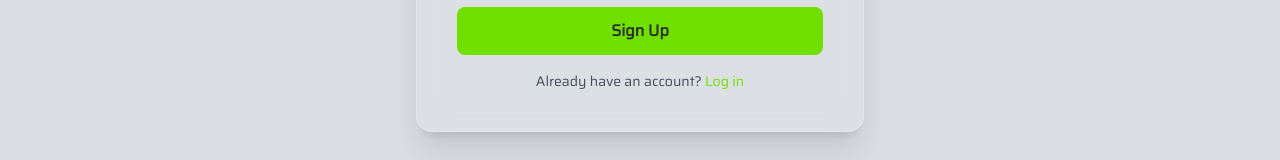
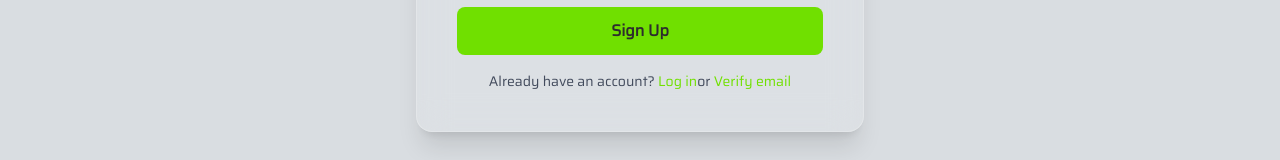
Before and after one commit to SundayEsther7/Fashion, a React (Vite) app in the folder client/: page /register in a window 1280 px wide. Shown: the part 483-643 px from the top of the page. Built offline with nearby package versions, Linux system fonts and the light colour scheme; no server answers.

Commit message:
verify update

```diff
--- a/client/src/pages/Register.jsx
+++ b/client/src/pages/Register.jsx
@@ -38,7 +38,10 @@ export default function Register() {
 
       if (response.ok) {
         // Store user (unverified) in localStorage for redirect protection
-  localStorage.setItem("user", JSON.stringify({ email: formData.email, isVerified: false }));
+        localStorage.setItem(
+          "user",
+          JSON.stringify({ email: formData.email, isVerified: false })
+        );
 
         // You can navigate directly to verification
         navigate(`/verify-email?email=${encodeURIComponent(formData.email)}`);
@@ -51,7 +54,6 @@ export default function Register() {
       toast.error("Network error. Please check your connection.");
     }
   };
-
 
   return (
     <section
@@ -129,6 +131,13 @@ export default function Register() {
           <Link className="text-accent hover:underline font-medium" to="/login">
             Log in
           </Link>
+        or{" "}
+          <Link
+            className="text-accent hover:underline font-medium"
+            to={`/verify-email?email=${encodeURIComponent(formData.email)}`}
+          >
+            Verify email
+          </Link>
         </p>
       </div>
     </section>
--- a/client/src/pages/VerifyEmail.jsx
+++ b/client/src/pages/VerifyEmail.jsx
@@ -46,7 +46,7 @@ export default function VerifyEmail() {
 
   try {
     const res = await fetch(
-        `${API}/api/auth/login`,
+      `${API}/api/auth/verify-email`, // ✅ correct endpoint
       {
         method: "POST",
         headers: { "Content-Type": "application/json" },
@@ -61,15 +61,13 @@ export default function VerifyEmail() {
       return;
     }
 
-      // Success
     toast.success(data.message || "Account verified successfully!");
 
-      // Update Zustand store
+    // Update store and redirect
     const updatedUser = { ...user, isVerified: true };
     const token = localStorage.getItem("token") || null;
     setAuth(updatedUser, token);
 
-      // Redirect to login after short delay
     setTimeout(() => navigate("/login"), 1500);
   } catch (err) {
     toast.error(err.message || "Server error. Try again later.");
```
Also changed, not shown: 1 other file (tests, documents, lock files or other folders). Lines whose indentation alone changed are shown as unchanged.
